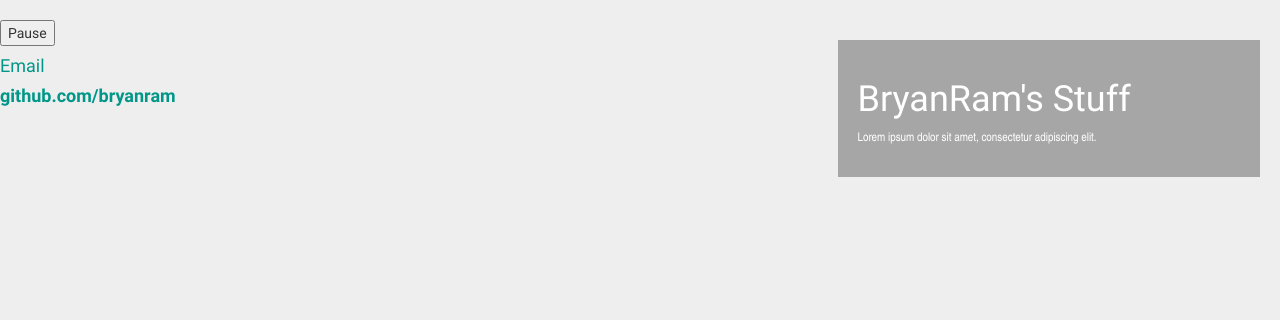
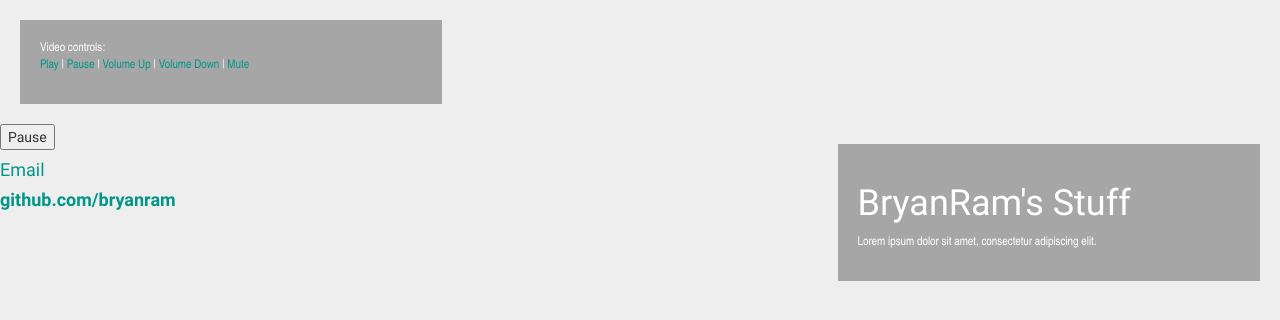
Before and after one commit to BryanRam/BryanRam.github.io, a PHP site: page /WebProjects/HTML5BackgroundVid in a window 1280 px wide. Shown: the part 60-380 px from the top of the page. Run offline with PHP 8.4, Linux system fonts and the light colour scheme; some libraries are stand-ins or nearby versions.

Commit message:
testing tubular buttons

```diff
--- a/WebProjects/HTML5BackgroundVid/backgroundvid.css
+++ b/WebProjects/HTML5BackgroundVid/backgroundvid.css
@@ -23,6 +23,16 @@ video { display: block; }
 
 #includedContent{
 background: rgba(0,0,0,0.3);
+}
+#content-menu{
+font-family: Agenda-Light, Agenda Light, Agenda, Arial Narrow, sans-serif;
+    font-weight: 100;
+    background: rgba(0,0,0,0.3);
+    color: white;
+    padding: 2rem;
+    width: 33%;
+    margin: 2rem;
+	font-size: 1.2rem;
 }
 
 #content {
--- a/WebProjects/HTML5BackgroundVid/index.html
+++ b/WebProjects/HTML5BackgroundVid/index.html
@@ -44,6 +44,17 @@
 	<div class="navbar navbar-default" id="includedContent">
 		<!--load html navigation bar through javascript here -->
     </div>
+
+	<div id="content-menu">
+	<p>Video controls:<br />
+	<a href="#" class="tubular-play">Play</a> |
+	<a href="#" class="tubular-pause">Pause</a> |
+	<a href="#" class="tubular-volume-up">Volume Up</a> |
+	<a href="#" class="tubular-volume-down">Volume Down</a> |
+	<a href="#" class="tubular-mute">Mute</a>
+	</p>
+	</div>
+
     <div id="content">
 	<h1>BryanRam's Stuff</h1>
 	<p>Lorem ipsum dolor sit amet, consectetur adipiscing elit. </p>
```
